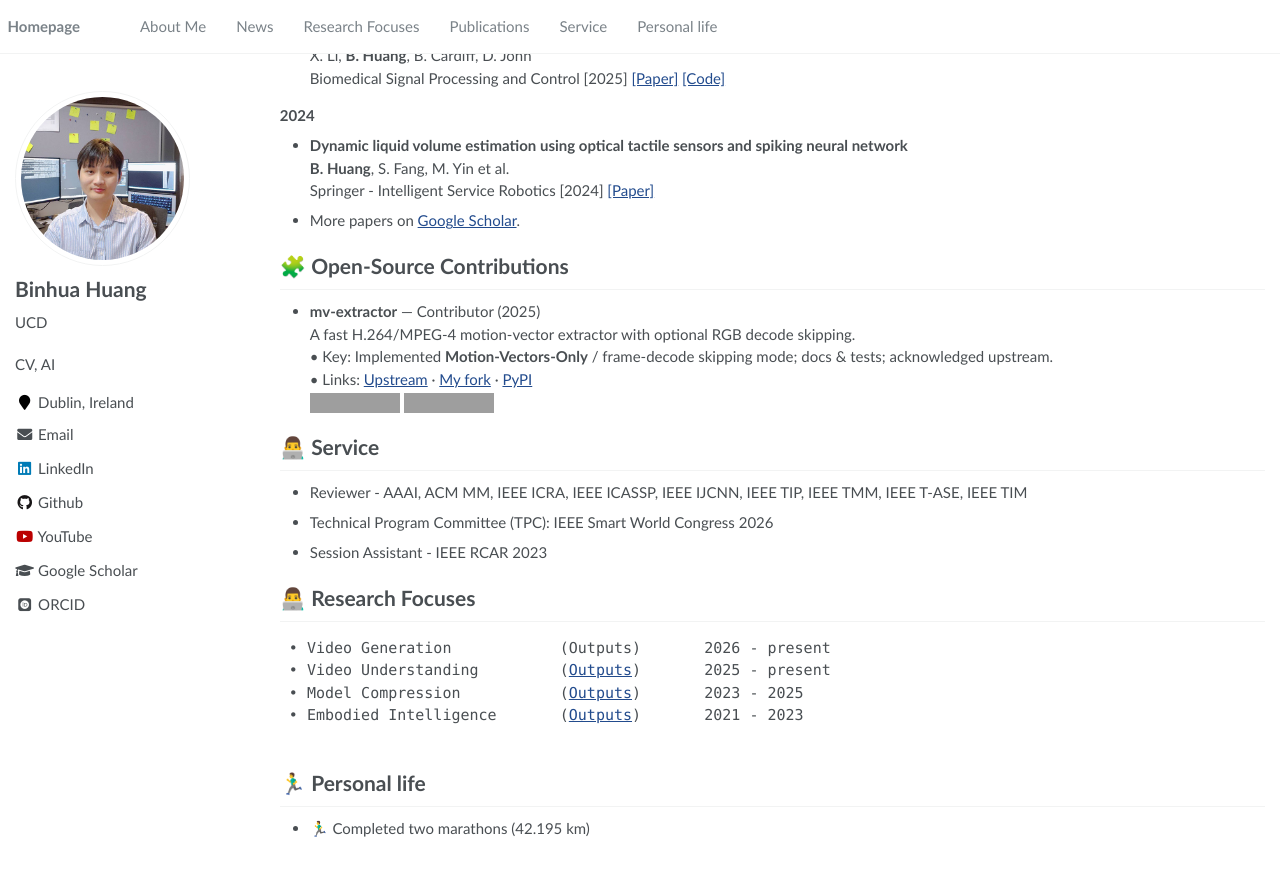
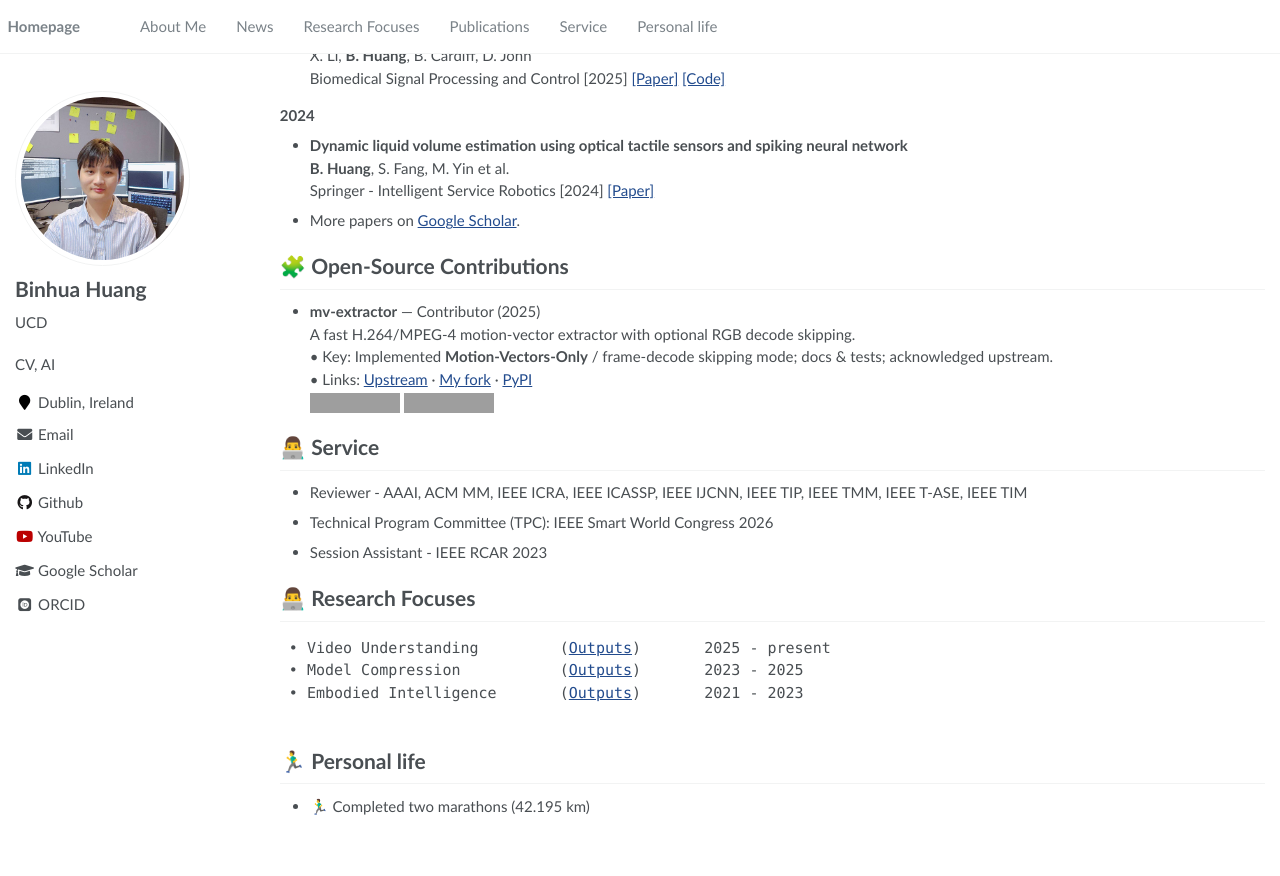
Before and after one commit to microa/microa.github.io, a Jekyll site: the page built from _pages/about.md, in a window 1280 px wide and 900 px high, scrolled down 1233 px. Shown: the top 876 px of the window. Built offline with Jekyll 4.4.1, drawn with Linux system fonts in a browser that asks for light colours; some web fonts are replaced; grey boxes are pictures that could not be loaded.

Commit message:
Update about.md

```diff
--- a/_pages/about.md
+++ b/_pages/about.md
@@ -104,7 +104,6 @@ My current research focuses on computer vision, machine learning, and AI.
 
 # 👨‍💻 Research Focuses
 <pre>
- • Video Generation            (Outputs)       2026 - present
  • Video Understanding         (<a href="/video-recognition/">Outputs</a>)       2025 - present
  • Model Compression           (<a href="/model-compression/">Outputs</a>)       2023 - 2025
  • Embodied Intelligence       (<a href="/robotics/">Outputs</a>)       2021 - 2023
```
